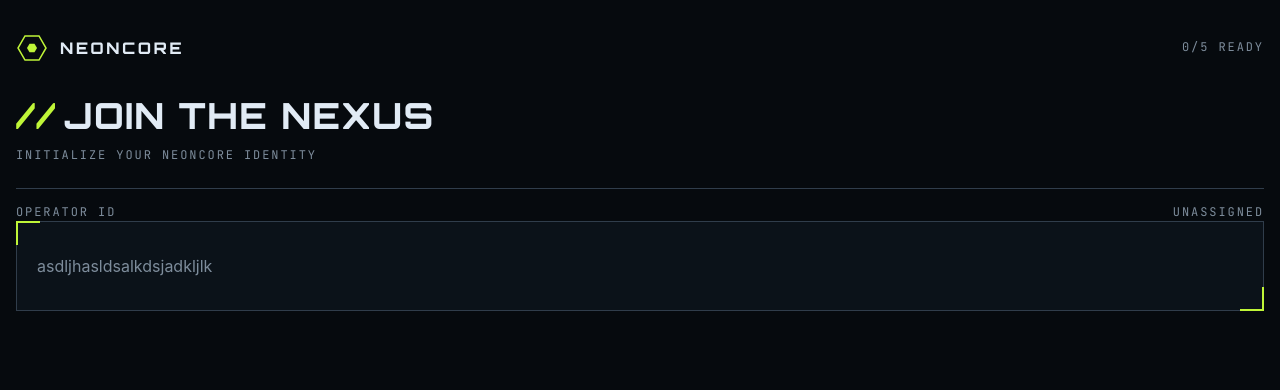
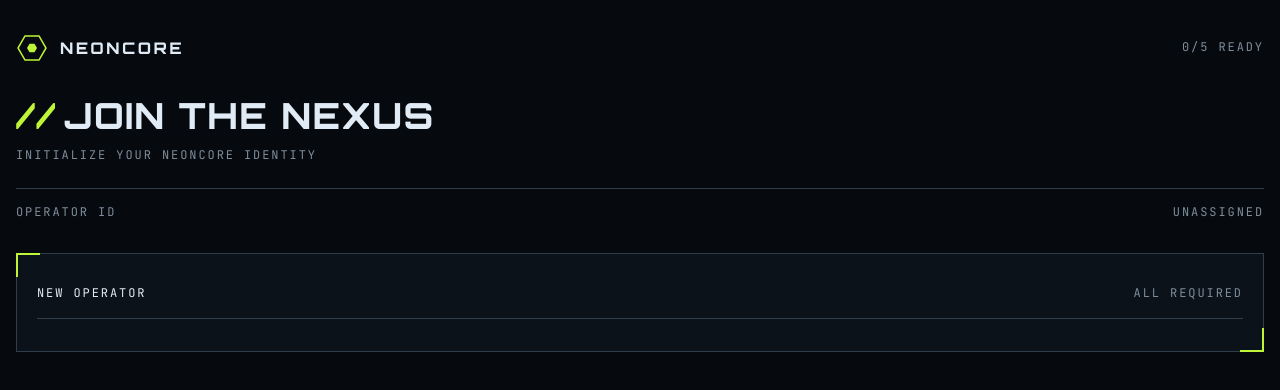
Before and after one commit to Yahyaball/gamer-sign-up-form, a Vue app: page / in a window 1280 px wide. Shown: the top 390 px of the page. Built offline with nearby package versions, Linux system fonts and the light colour scheme.

Commit message:
build panel head

```diff
--- a/src/App.vue
+++ b/src/App.vue
@@ -1,10 +1,12 @@
 <script setup lang="ts">
 import Logo from './assets/images/logo.svg'
 import CornerBracket from './components/backdrop/CornerBracket.vue';
+import PanelHead from './components/controls/PanelHead.vue';
 import ReadoutOperator from './components/readout/ReadoutOperator.vue';
 </script>
 
 <template>
+  <div class="flex flex-col gap-4">
     <header class="flex flex-col gap-4">
       <div class="flex justify-between items-center preset-6 uppercase">
         <img :src="Logo" alt="Neoncore">
@@ -24,7 +26,8 @@ import ReadoutOperator from './components/readout/ReadoutOperator.vue';
       <CornerBracket class="absolute" />
       <CornerBracket class="absolute rotate-180 bottom-0 right-0" />
       <form class="bg-neutral-900 border border-neutral-700 px-2.5 py-4">
-      asdljhasldsalkdsjadkljlk
+        <PanelHead note="short" />
       </form>
     </main>
+  </div>
 </template>
--- /dev/null
+++ b/src/components/controls/PanelHead.vue
@@ -0,0 +1,12 @@
+<script setup lang="ts">
+defineProps<{
+    note: 'full' | 'short'
+}>()
+</script>
+
+<template>
+    <p class="flex justify-between pb-2 border-b border-neutral-700 preset-6 uppercase">
+        <span class="text-neutral-100">New operator</span>
+        <span>{{ note === 'full' ? 'All fields required' : 'All required' }}</span>
+    </p>
+</template>
```
Lines whose indentation alone changed are shown as unchanged.
